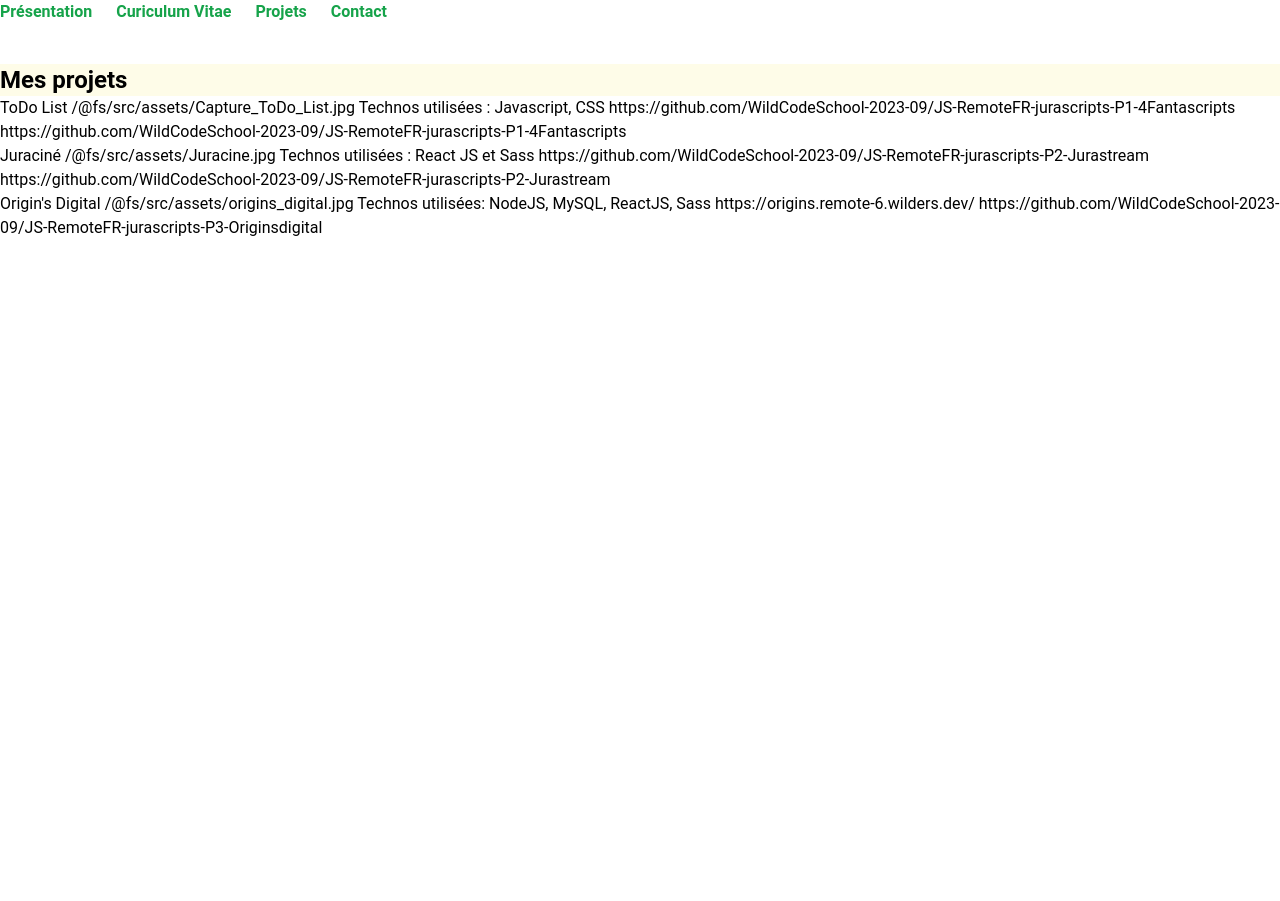
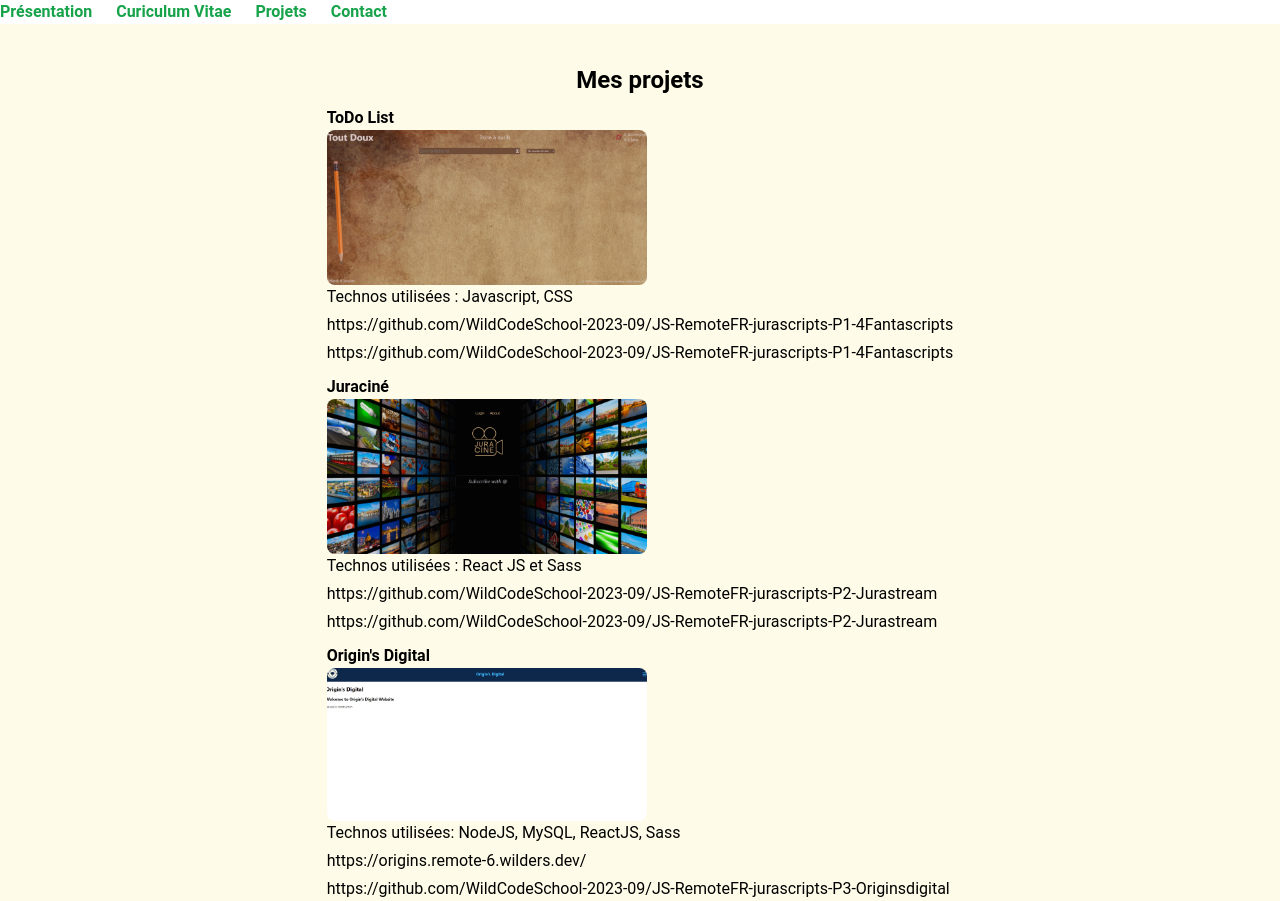
Before and after one commit to SandrineM-design/SandrineM-design.github.io, a React (Vite) app: page /projects in a window 1280 px wide. Before the commit the page ends 800 px from the top, so only its background shows below. Built offline with nearby package versions, Linux system fonts and the light colour scheme.

Commit message:
css on project file

```diff
--- a/src/components/Projects.jsx
+++ b/src/components/Projects.jsx
@@ -31,13 +31,25 @@ function Projects() {
   ];
 
   return (
-    <div>
+    <div className="flex flex-col flex-1 place-items-center bg-yellow-50">
       <h2 className="mt-10 font-bold text-2xl bg-yellow-50">Mes projets</h2>
       <ul>
         {projects.map((project, index) => (
           <li key={index}>
-            {project.name} {project.image} {project.description} {project.link}{" "}
-            {project.repository}
+            <h3 className="mt-2.5 font-bold text-1x1  bg-yellow-50">
+              {project.name}
+            </h3>
+            <img
+              className="rounded-lg relative h-auto max-w-xs items-center"
+              src={project.image}
+            />
+            <span className="flex items-center mb-1">
+              {project.description}
+            </span>
+            <a href="#" className="flex items-center mb-1">
+              {project.link}
+            </a>
+            <a href="#">{project.repository}</a>
           </li>
         ))}
       </ul>
```
